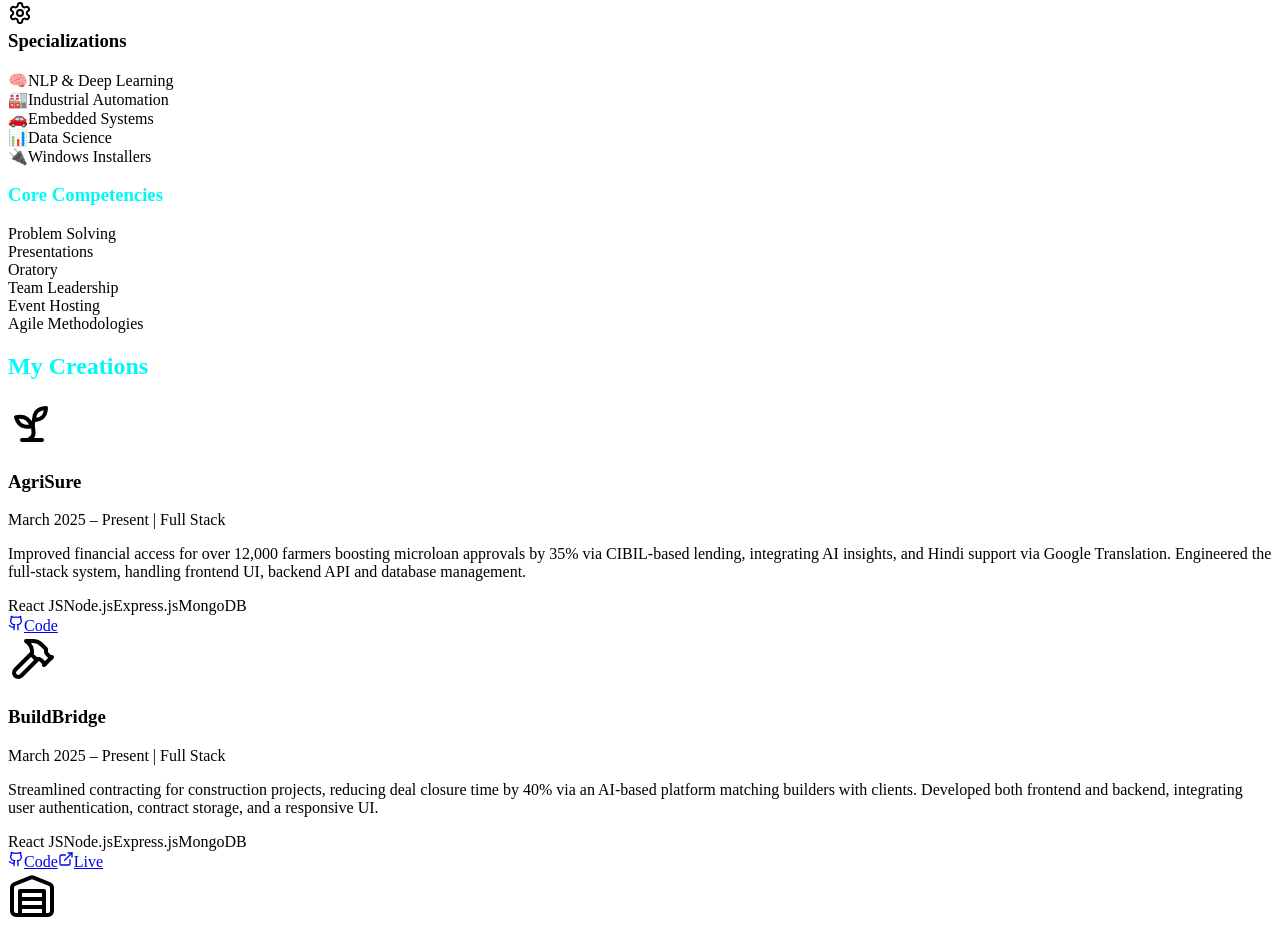
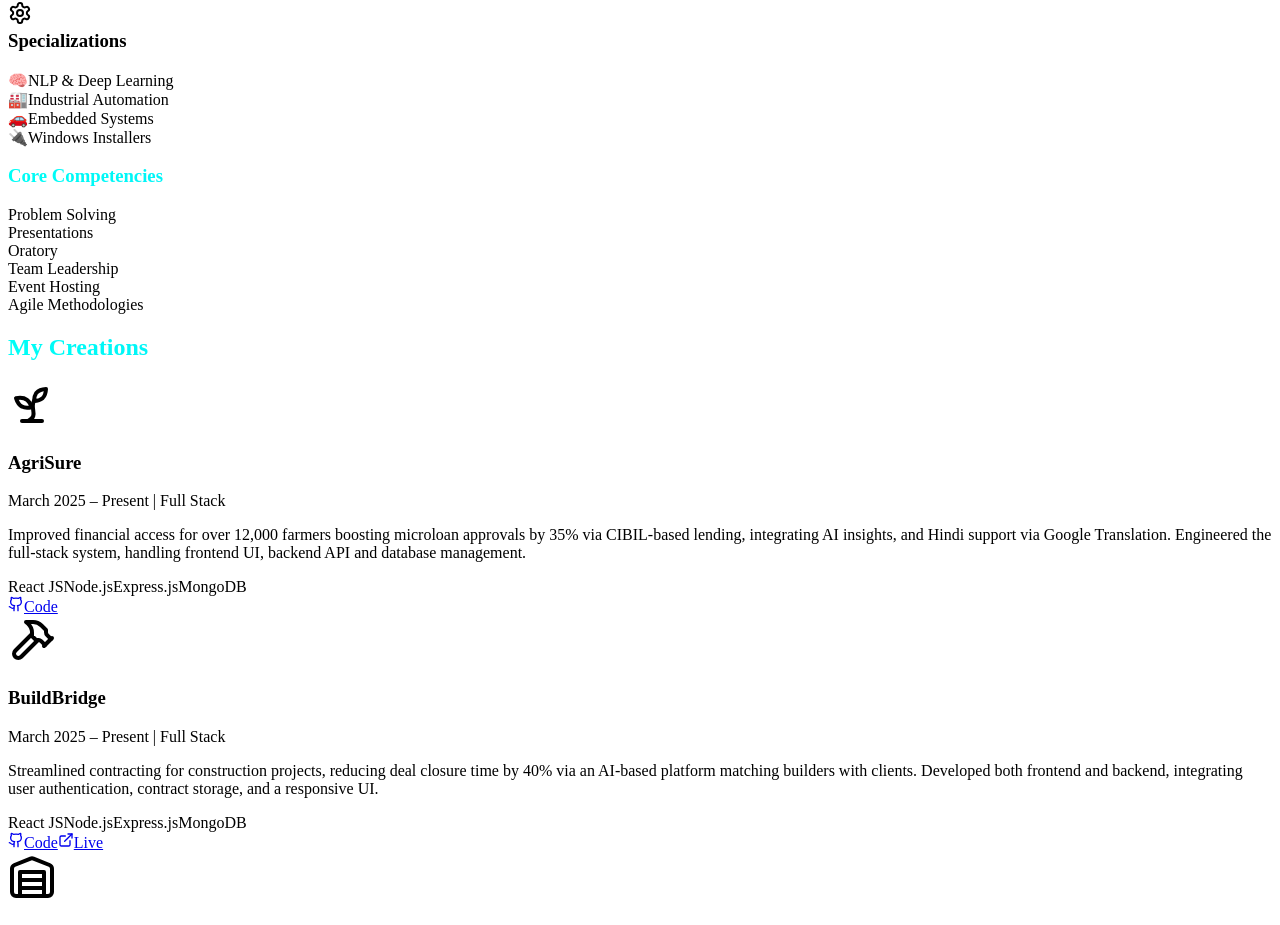
Before and after one commit to shantanu-suman/Portfolio, a React (Vite) app in the folder client/: page / in a window 1280 px wide. Shown: the part 1295-2220 px from the top of the page. Built offline with nearby package versions, Linux system fonts and the light colour scheme.

Commit message:
Updated Tech stack_1

```diff
--- a/client/src/components/tech-stack.tsx
+++ b/client/src/components/tech-stack.tsx
@@ -30,7 +30,6 @@ export default function TechStack() {
         { name: "NLP & Deep Learning", icon: "🧠" },
         { name: "Industrial Automation", icon: "🏭" },
         { name: "Embedded Systems", icon: "🚗" },
-        { name: "Data Science", icon: "📊" },
         { name: "Windows Installers", icon: "🔌" },
       ]
     }
```
Also changed, not shown: 2 other files (tests, documents, lock files or other folders).
